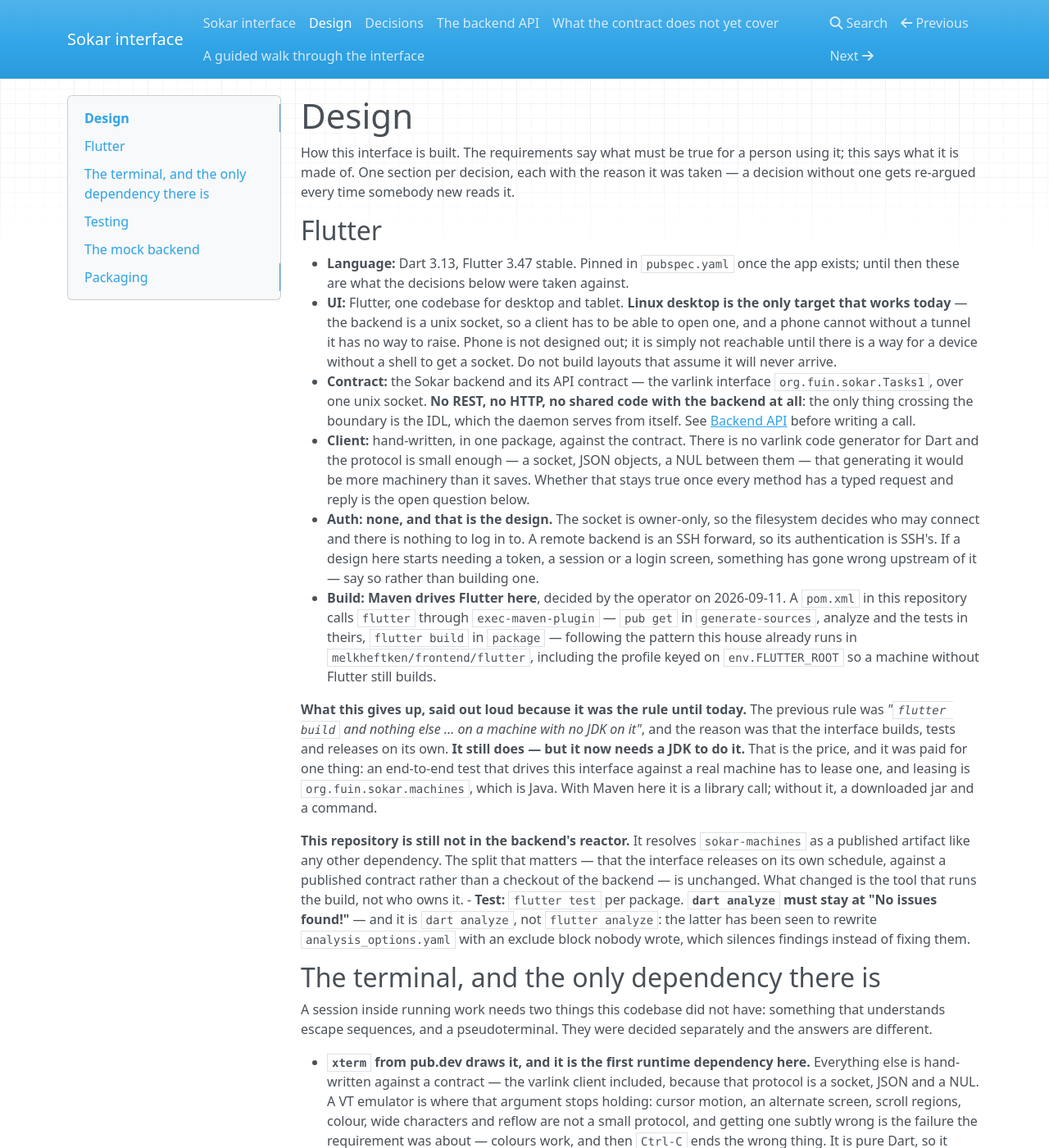
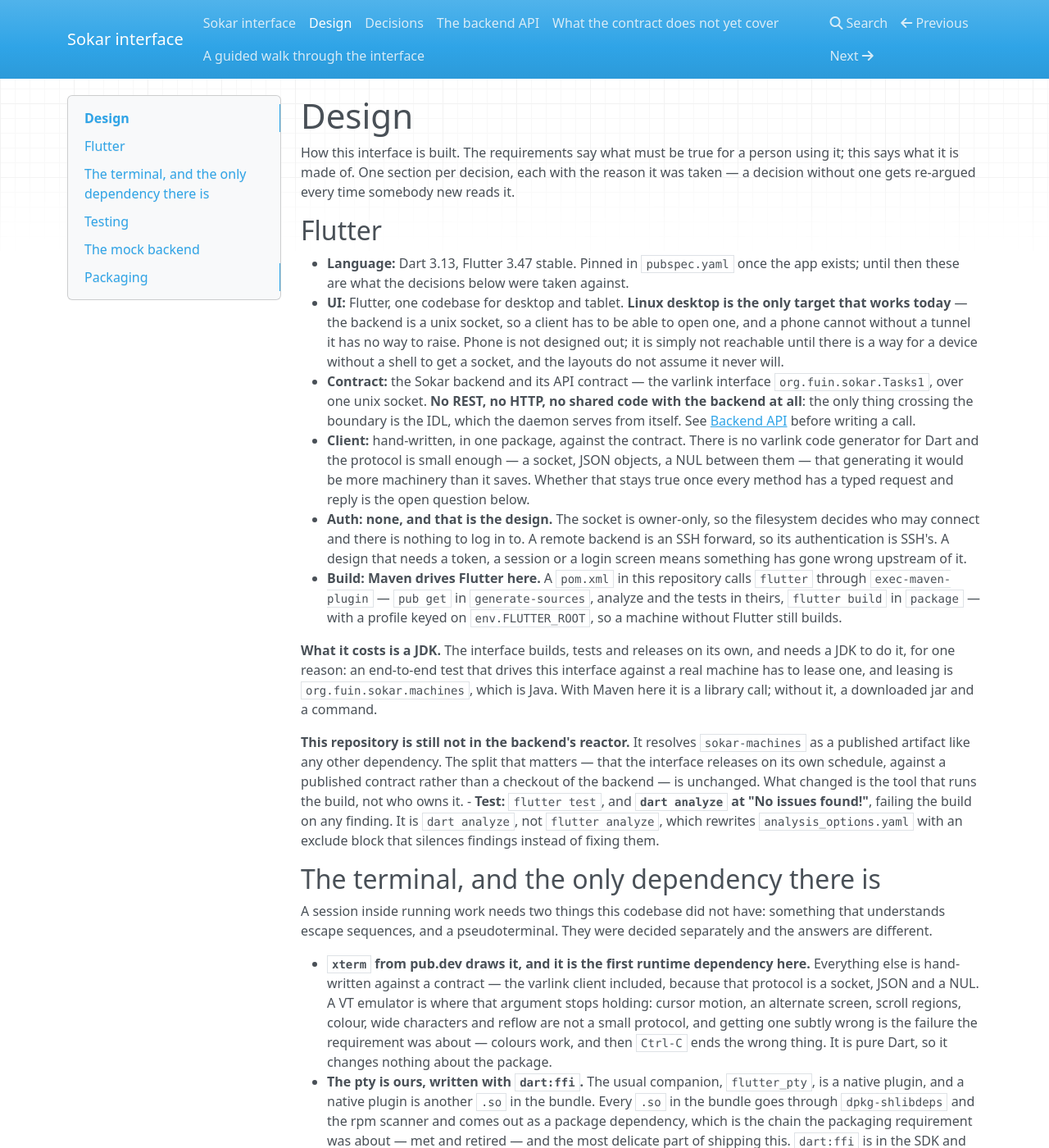
Before and after one commit to sokar-ai/sokar-frontend, an MkDocs documentation site: the page built from doc/design.md, in a window 1280 px wide and 1400 px high. Shown: the whole window at 82% size. Built offline with MkDocs 1.6.1, drawn with Linux system fonts in a browser that asks for light colours; nearby versions of some CDN libraries; some of the changed text lies outside the part shown.

Commit message:
The published pages say what holds, and the rules for working here are in AGENTS.md

```diff
--- a/doc/design.md
+++ b/doc/design.md
@@ -12,7 +12,7 @@
   works today** — the backend is a unix socket, so a client has to be able to open one, and a
   phone cannot without a tunnel it has no way to raise. Phone is not designed out; it is simply
   not reachable until there is a way for a device without a shell to get
-  a socket. Do not build layouts that assume it will never arrive.
+  a socket, and the layouts do not assume it never will.
 - **Contract:** the Sokar backend and its API contract — the varlink interface
   `org.fuin.sokar.Tasks1`, over one unix socket. **No REST, no HTTP, no shared code with the
   backend at all**: the only thing crossing the boundary is the IDL, which the daemon serves
@@ -23,30 +23,25 @@
   every method has a typed request and reply is the open question below.
 - **Auth:** **none, and that is the design.** The socket is owner-only, so the filesystem decides
   who may connect and there is nothing to log in to. A remote backend is an SSH forward, so its
-  authentication is SSH's. If a design here starts needing a token, a session or a login screen,
-  something has gone wrong upstream of it — say so rather than building one.
-- **Build:** **Maven drives Flutter here**, decided by the operator on 2026-09-11. A `pom.xml` in
-  this repository calls `flutter` through `exec-maven-plugin` — `pub get` in `generate-sources`,
-  analyze and the tests in theirs, `flutter build` in `package` — following the pattern this house
-  already runs in `melkheftken/frontend/flutter`, including the profile keyed on `env.FLUTTER_ROOT`
-  so a machine without Flutter still builds.
+  authentication is SSH's. A design that needs a token, a session or a login screen means
+  something has gone wrong upstream of it.
+- **Build:** **Maven drives Flutter here.** A `pom.xml` in this repository calls `flutter` through
+  `exec-maven-plugin` — `pub get` in `generate-sources`, analyze and the tests in theirs,
+  `flutter build` in `package` — with a profile keyed on `env.FLUTTER_ROOT`, so a machine without
+  Flutter still builds.
 
-  **What this gives up, said out loud because it was the rule until today.** The previous rule was
-  *"`flutter build` and nothing else … on a machine with no JDK on it"*, and the reason was that the
-  interface builds, tests and releases on its own. **It still does — but it now needs a JDK to do
-  it.** That is the price, and it was paid for one thing: an end-to-end test that drives this
-  interface against a real machine has to lease one, and leasing is
-  `org.fuin.sokar.machines`, which is Java. With Maven here it is a library call; without it, a
-  downloaded jar and a command.
+  **What it costs is a JDK.** The interface builds, tests and releases on its own, and needs a JDK
+  to do it, for one reason: an end-to-end test that drives this interface against a real machine
+  has to lease one, and leasing is `org.fuin.sokar.machines`, which is Java. With Maven here it is
+  a library call; without it, a downloaded jar and a command.
 
   **This repository is still not in the backend's reactor.** It resolves `sokar-machines` as a
   published artifact like any other dependency. The split that matters — that the interface
   releases on its own schedule, against a published contract rather than a checkout of the
   backend — is unchanged. What changed is the tool that runs the build, not who owns it.
-- **Test:** `flutter test` per package. **`dart analyze` must stay at "No issues found!"** — and
-  it is `dart analyze`, not `flutter analyze`: the latter has been seen to rewrite
-  `analysis_options.yaml` with an exclude block nobody wrote, which silences findings instead of
-  fixing them.
+- **Test:** `flutter test`, and **`dart analyze` at "No issues found!"**, failing the build on any
+  finding. It is `dart analyze`, not `flutter analyze`, which rewrites `analysis_options.yaml` with
+  an exclude block that silences findings instead of fixing them.
 
 ## The terminal, and the only dependency there is
 
@@ -178,12 +173,10 @@
   `dpkg-shlibdeps` and rpm's ELF scanner both work that out themselves. A hand-written list is a
   list that goes stale between Flutter releases.
 - **Tool:** [nfpm](https://nfpm.goreleaser.com/) — one static binary, one YAML, both formats.
-  **Not `rpm-maven-plugin` and jdeb**, which is what the backend uses. One of the two reasons for
-  that is gone as of 2026-09-11 — there is a JDK here now — and **the other still stands on its
-  own**: those plugins need `rpmbuild` on a Debian runner, where nfpm writes both formats from one
-  binary. What must match the rest of Sokar is the package a person installs, not the tool that
-  wrote it. So packaging stays with nfpm until somebody has a reason that is not *"we have Maven
-  anyway"*.
+  **Not `rpm-maven-plugin` and jdeb**, which is what the backend uses: those plugins need
+  `rpmbuild` on a Debian runner, where nfpm writes both formats from one binary. What matches the
+  rest of Sokar is the package a person installs, not the tool that wrote it; that Maven runs the
+  build here is no reason to change it.
 - **Relationship to the backend:** `Recommends: sokar`, not `Depends:`. An interface talking to
   a remote daemon over SSH is useful with no local backend, and a hard dependency would be wrong
   for that.
```
Also changed, not shown: other parts of doc/design.md (+2 -2 lines), AGENTS.md (+9 -5 lines), doc/Backend-API.md (+10 -10 lines), doc/Contract-Gaps.md (+11 -13 lines), doc/decisions.md (+2 -2 lines), doc/guided-walk.md (+1 -1 lines).
